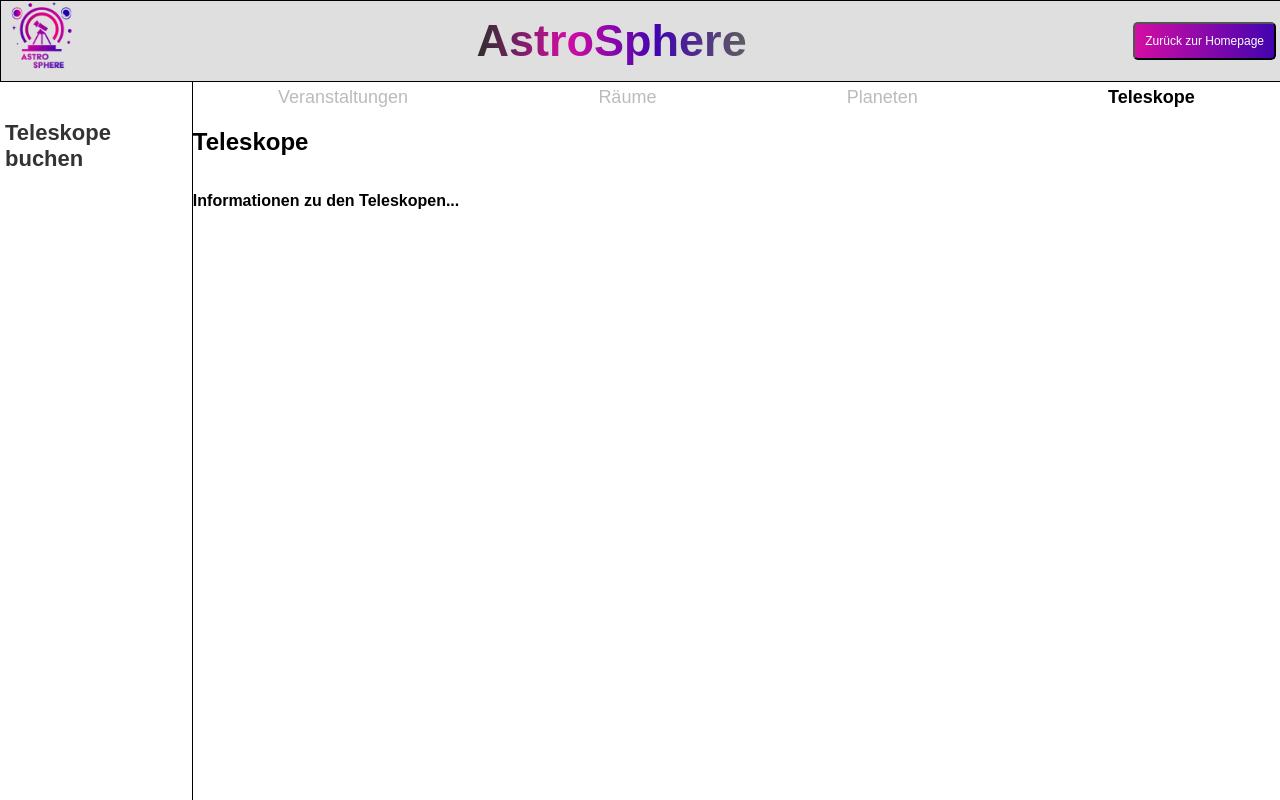
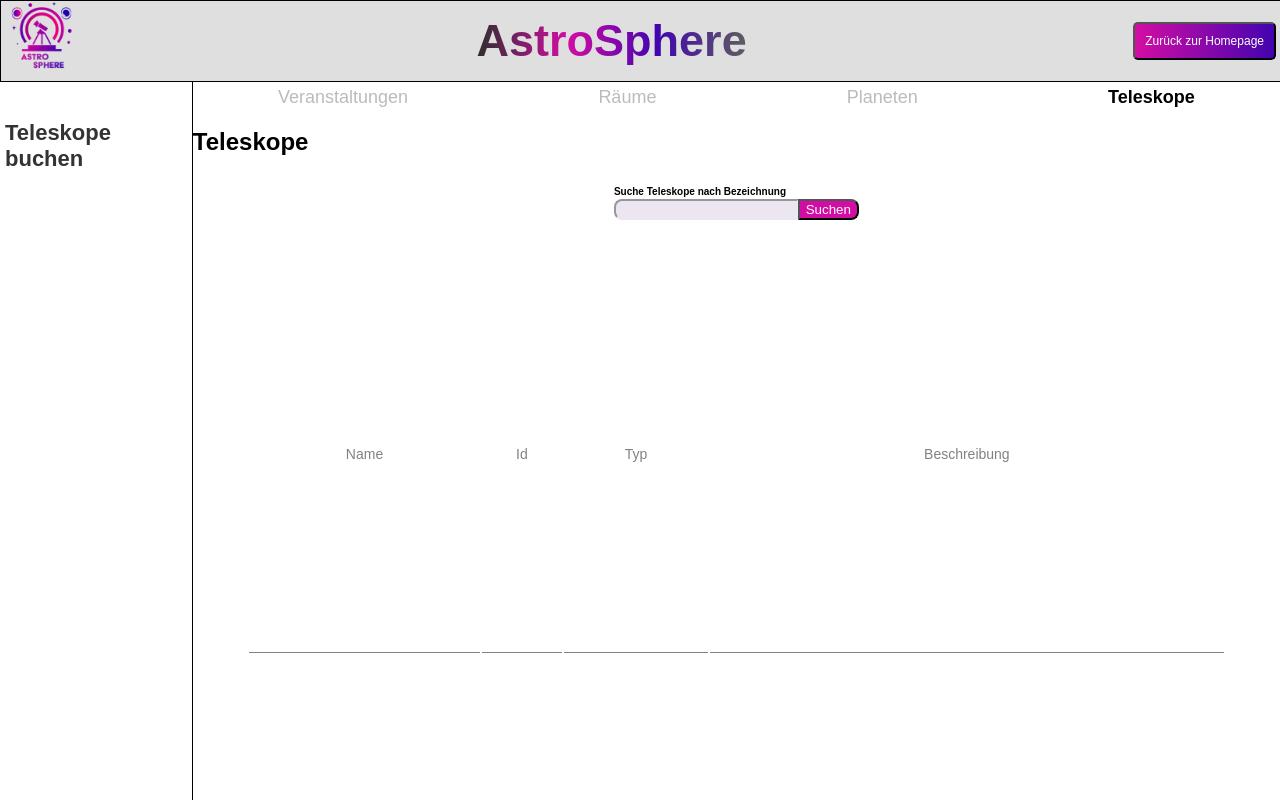
Before and after one commit to FabianHen/AstroSphere, a Flask app: page /intern/telescopes in a window 1280 px wide. Run offline with Flask 3, Linux system fonts and the light colour scheme; data that the repository does not hold is empty.

Commit message:
try telescopes

```diff
--- a/applications/app.py
+++ b/applications/app.py
@@ -130,6 +130,11 @@ def intern_rooms():
 
 @app.route('/intern/rooms/roomlist', methods=['GET'])
 def intern_roomlist():
+    query_result = execute_sql_query_list_of_dicts("SELECT * FROM RAUM")
+    return jsonify(query_result)
+
+@app.route('/intern/rooms/freeRooms', methods=['GET'])
+def intern_free_rooms():
     query_result = execute_sql_query_list_of_dicts("SELECT * FROM FREIE_RAEUME")
     return jsonify(query_result)
 
@@ -175,6 +180,11 @@ def intern_planetlist():
 @app.route('/intern/telescopes')
 def intern_telescopes():
     return render_template('intern_telescopes.html')
+
+@app.route('/intern/telescopes/telescopeList', methods=['GET'])
+def telescope_list():
+    query_result = execute_sql_query_list_of_dicts("SELECT * FROM TELESKOP")
+    return jsonify(query_result)
 
 @app.route('/back_to_home')
 def back_to_home():
--- a/applications/templates/intern_telescopes.html
+++ b/applications/templates/intern_telescopes.html
@@ -16,7 +16,7 @@
     </header>
 
     <div class= "main">
-        <div class= "leftComponent">
+        <div class= "leftComponent" id="nav-telescopes">
             <h2>Teleskope buchen</h2>
         </div>
 
@@ -28,9 +28,28 @@
                 <a href="#" class="active" onclick="goToTelescopes()">Teleskope</a>
             </nav>
 
-            <div id="raeume" class="mainContent active">
+            <div id="telescopes" class="mainContent active">
                 <h2>Teleskope</h2>
-                <p>Informationen zu den Teleskopen...</p>
+                <div style="display: flex; padding: 5px; justify-content: space-around">
+                    <form>
+                    <label style="font-size: 10px">Suche Teleskope nach Bezeichnung
+                        <br/>
+                        <input type="text" id="searchRaumBezeichnungInput" name="searchRaumBezeichnungInput"></input>
+                    </label>
+                        <button type="button" onclick="searchRaumByBezeichnung()">Suchen</button>
+                    </form>
+                </div>
+                <div style="display: flex; justify-content: center; margin-top: 30px; overflow-y: scroll; height: 400px;">
+                <table width="90%" id="telescopesTable">
+                    <tr>
+                        <th class="roomName">Name</th>
+                        <th>Id</th>
+                        <th>Typ</th>
+                        <th>Beschreibung</th>
+                    </tr>
+                </table>
+                </div>
+            </div>
             </div>
         </div>
     </div>
```
Also changed, not shown: applications/templates/intern_rooms.html (+3 -4 lines).
